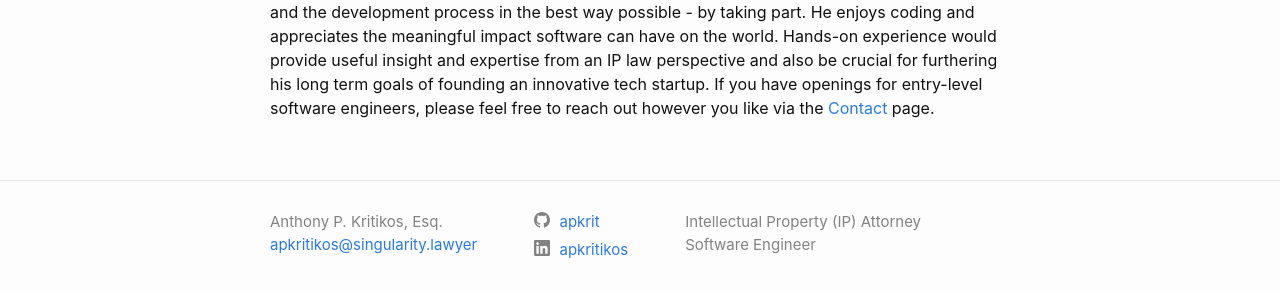
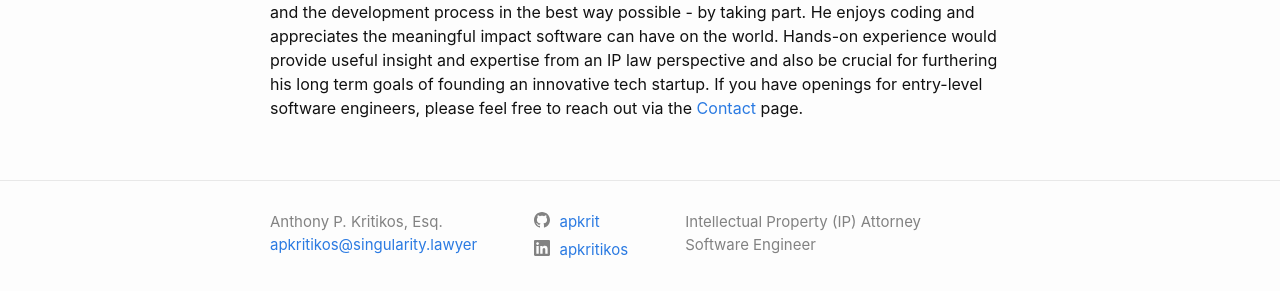
Before and after one commit to apkrit/apkrit.github.io, a Jekyll site: the page built from about.md, in a window 1280 px wide. Shown: the part 1509-1800 px from the top of the page. Built offline with Jekyll 4.4.1, drawn with Linux system fonts in a browser that asks for light colours; some of the changed text lies outside the part shown.

Commit message:
Edit to about page

```diff
--- a/about.md
+++ b/about.md
@@ -67,5 +67,5 @@ permalink: /about
 
 <div class="goals">
     <h1>Goals</h1>
-    <p>Currently, Anthony is expanding his expertise. He wants to learn more about software engineering and the development process in the best way possible - by taking part. He enjoys coding and appreciates the meaningful impact software can have on the world. Hands-on experience would provide useful insight and expertise from an IP law perspective and also be crucial for furthering his long term goals of founding an innovative tech startup. If you have openings for entry-level software engineers, please feel free to reach out however you like via the <a href="https://singularity.lawyer/contact">Contact</a> page.</p>
+    <p>Currently, Anthony is expanding his expertise. He wants to learn more about software engineering and the development process in the best way possible - by taking part. He enjoys coding and appreciates the meaningful impact software can have on the world. Hands-on experience would provide useful insight and expertise from an IP law perspective and also be crucial for furthering his long term goals of founding an innovative tech startup. If you have openings for entry-level software engineers, please feel free to reach out via the <a href="https://singularity.lawyer/contact">Contact</a> page.</p>
 </div>
```
